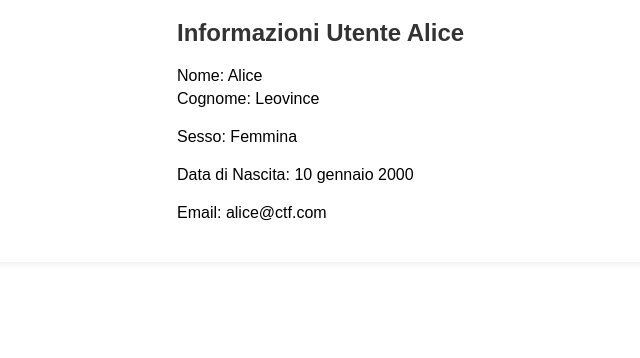
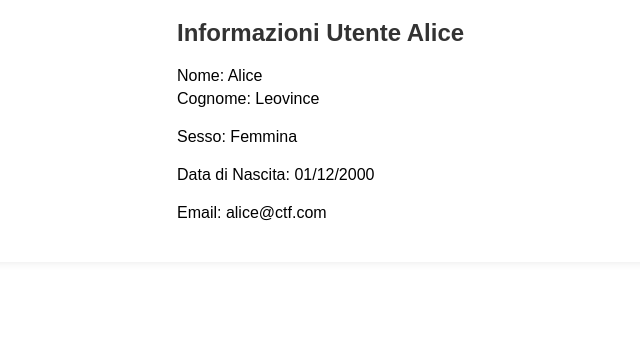
Before and after one commit to NicolaPicciafuoco/ethical_hacking_project, a Flask app: page /area_riservata in a window 1280 px wide. Shown: the part 199-557 px from the top of the page, without its empty margins (263-903 px from the left). Run offline with Flask 3, Linux system fonts and the light colour scheme; a user stored in the database is signed in.

Commit message:
fix html

```diff
--- a/templates/area_riservata.html
+++ b/templates/area_riservata.html
@@ -22,7 +22,7 @@
 
                 </div>
                 <div class="form-group">
-                    <label for="data_nascita">Data di Nascita: 10 gennaio 2000</label>
+                    <label for="data_nascita">Data di Nascita: 01/12/2000</label>
 
                 </div>
                 <div class="form-group">
```
